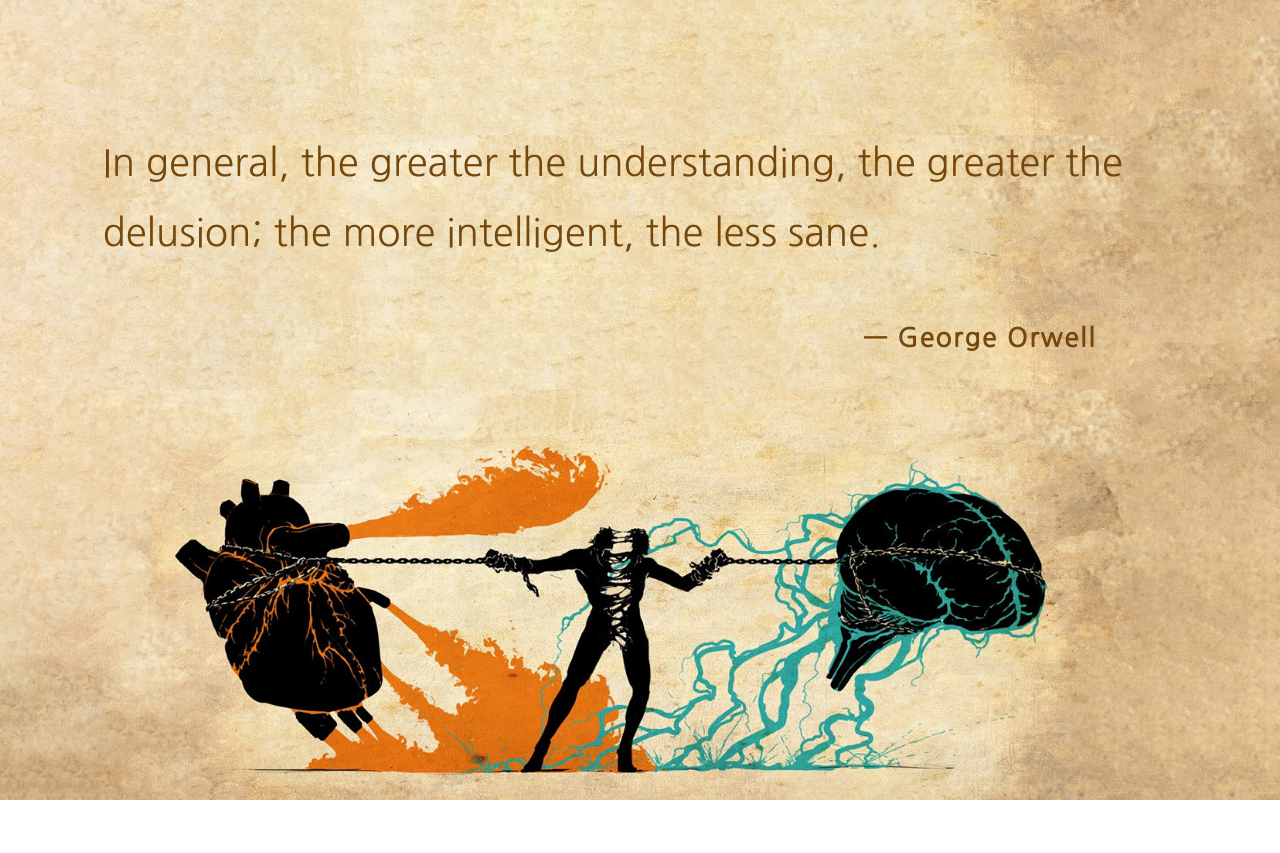
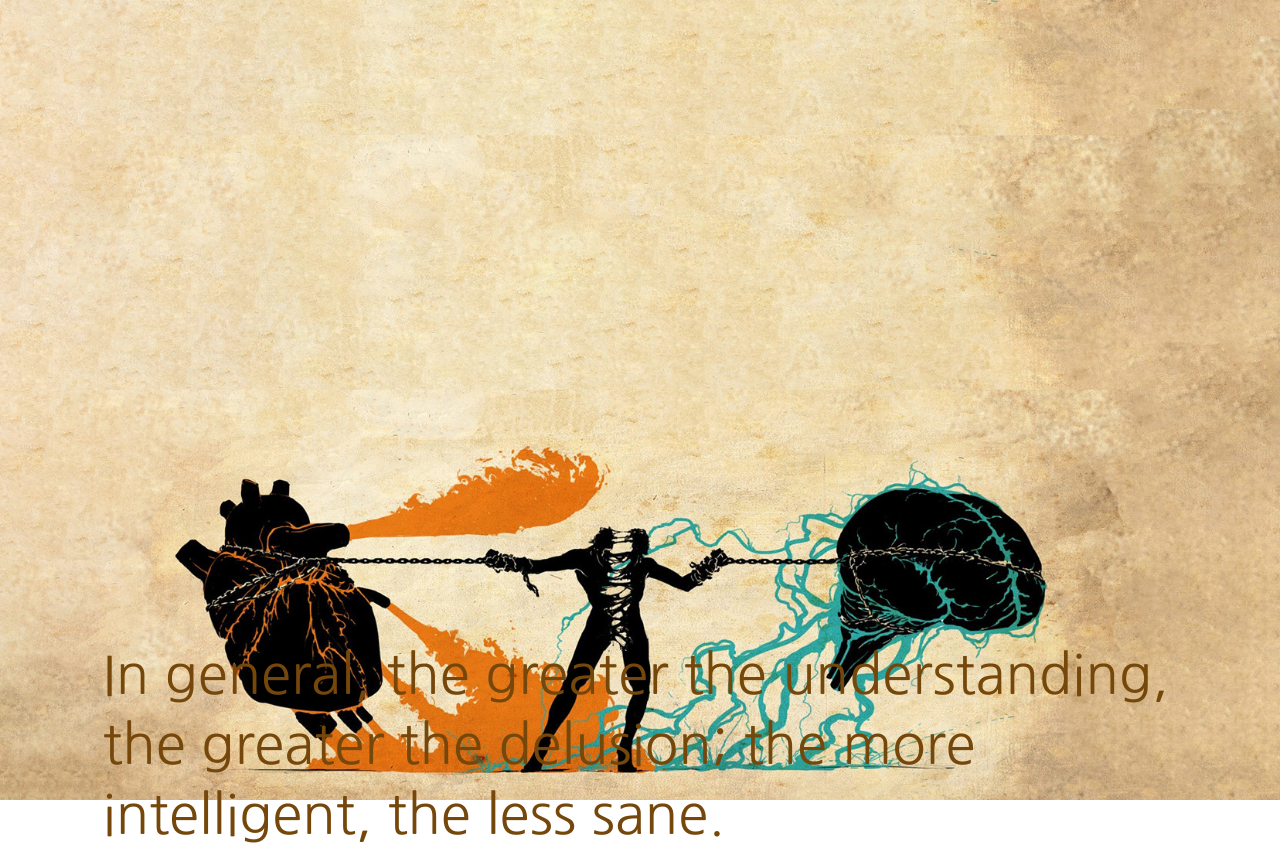
Before and after one commit to khye99/ifspring2019, a plain HTML site: page postcards/responsive/index2.html in a window 1280 px wide. Shown: the top 853 px of the page. Before the commit the page ends 800 px from the top, so only its background shows below. Drawn offline with Linux system fonts and the light colour scheme.

Commit message:
Add files via upload

```diff
--- a/postcards/responsive/styles2.css
+++ b/postcards/responsive/styles2.css
@@ -102,8 +102,15 @@ p {
         margin-left: 30%;
     }
 }
-
-@media (max-height: 750px) {
+@media (max-height: 800px) {
+    .text_area {
+        margin-top: 50%;
+    }
+    .name {
+        font-size: 3vw;
+    }
+}
+@media (max-height: 700px) {
     .text_area {
         margin-top: 40%;
     }
@@ -117,14 +124,3 @@ p {
     }
 
 }
-@media (max-height: 800px) {
-    .text_area {
-        margin-top: 10%;
-    }
-    .quote {
-        font-size: 3vw;
-    }
-    .name {
-        font-size: 2vw;
-    }
-}
--- a/postcards/responsive/styles3.css
+++ b/postcards/responsive/styles3.css
@@ -116,6 +116,9 @@ p {
     .quote {
         font-size: 4vw;
     }
+    .name {
+        margin-left: 40%;
+    }
 }
 @media (max-height: 500px) {
     .text_area {
@@ -124,4 +127,7 @@ p {
     .quote {
         font-size: 4vw;
     }
+    .name {
+        margin-left: 40%;
+    }
 }
```
